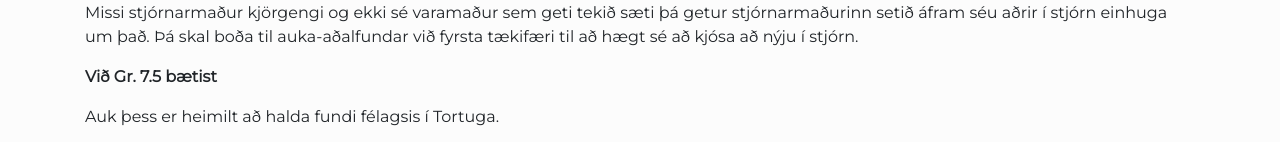
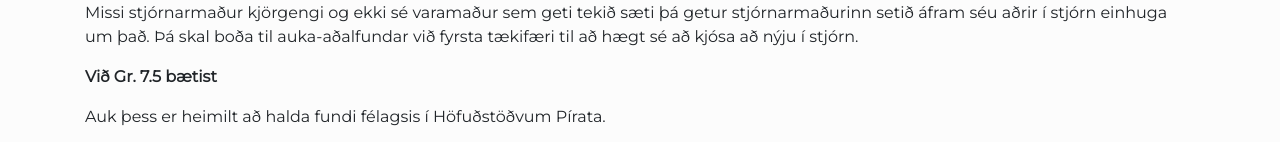
Before and after one commit to piratar/log.piratar.is, a Jekyll site: the page built from kópavogur/Lagabreytingatillaga 2020.md, in a window 1280 px wide and 900 px high, scrolled down 867 px. Shown: the part 755-897 px from the top of the window. Built offline with Jekyll 4.4.1, drawn with Linux system fonts in a browser that asks for light colours; our own code applies the rules of GitHub Pages for plain Markdown files.

Commit message:
Update Lagabreytingatillaga 2020.md

```diff
--- a/kópavogur/Lagabreytingatillaga 2020.md
+++ b/kópavogur/Lagabreytingatillaga 2020.md
@@ -29,4 +29,4 @@
 
 **Við Gr. 7.5 bætist**
 
-Auk þess er heimilt að halda fundi félagsis í Tortuga.
+Auk þess er heimilt að halda fundi félagsis í Höfuðstöðvum Pírata.
```
